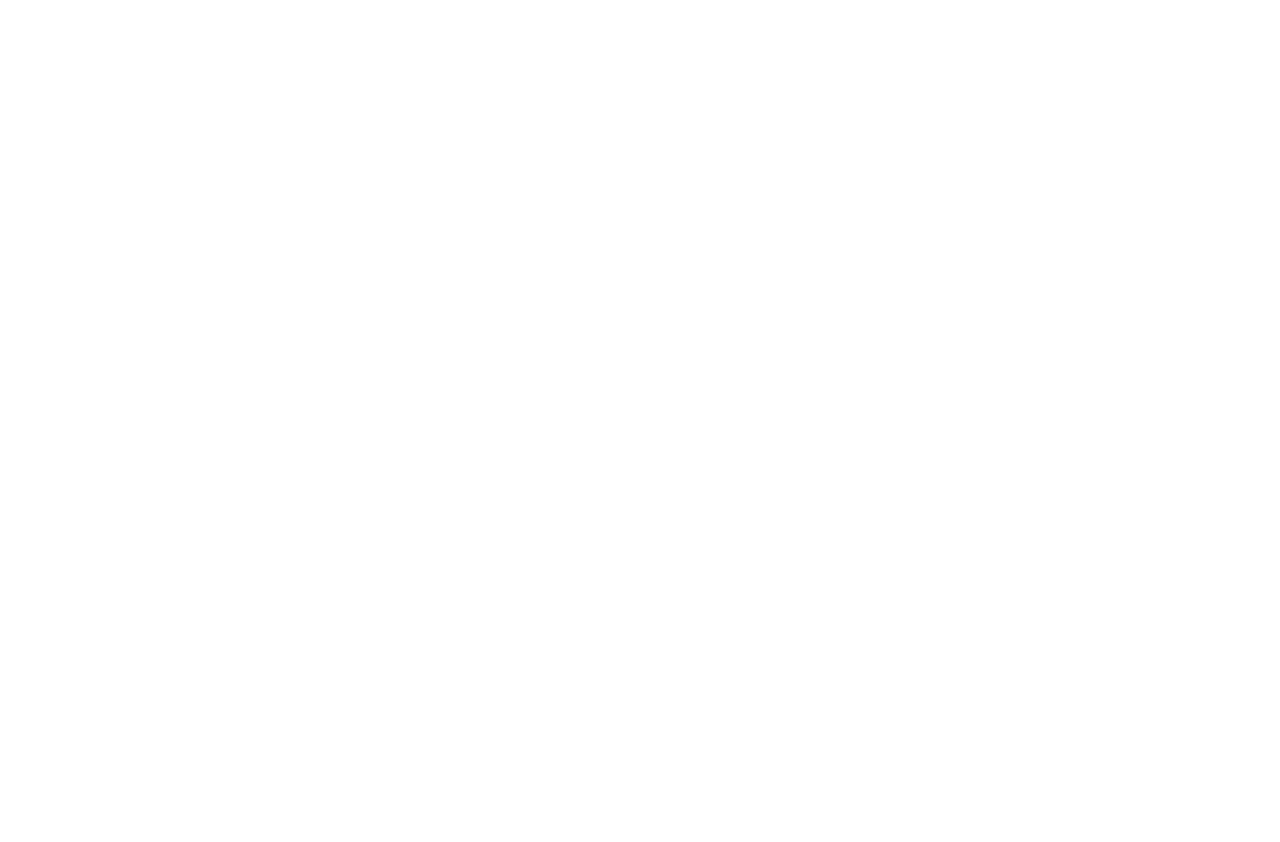
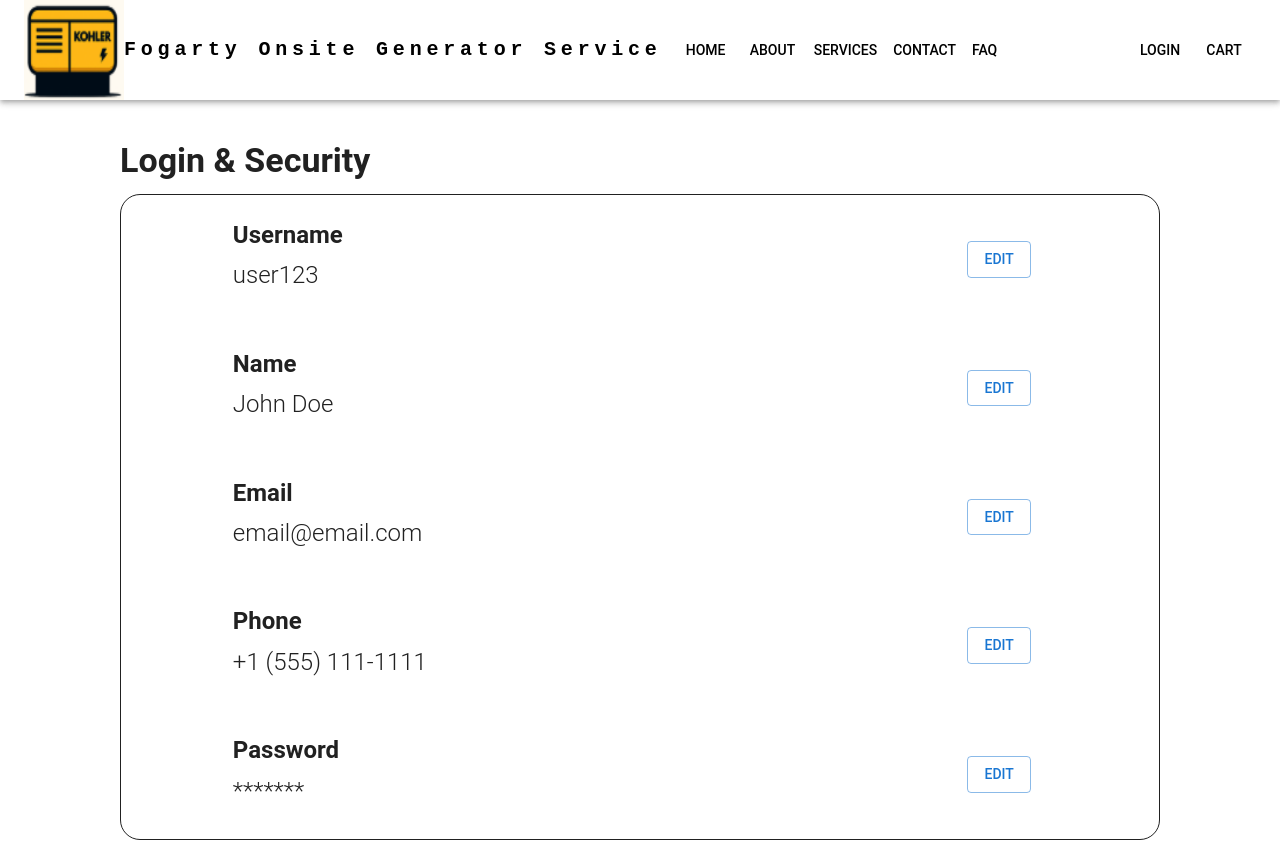
Before and after one commit to Cris4110/FogartyGeneratorServices, a React (Vite) app: page /UserSettings in a window 1280 px wide. Shown: the top 842 px of the page. Before the commit the page ends 800 px from the top, so only its background shows below. Built offline with nearby package versions, Linux system fonts and the light colour scheme.

Commit message:
NF404-140: Added the UserSettings page, removed .env file

```diff
--- /dev/null
+++ b/src/pages/public/UserSettings.tsx
@@ -0,0 +1,72 @@
+import Navbar from "./Navbar";
+import Footer from "./Footer";
+
+import { Box, Button, Grid, Stack, Typography } from "@mui/material";
+
+
+// Helper function that creates a row for each user setting
+// label defines the setting and value defines the user's information
+function settingRow(label: String, value: String) {
+    return (
+        <>
+            {/* Contains each setting to one box/row */}
+            <Box >
+                {/* Each line is a label and a button */}
+                <Grid container spacing={2} sx={{alignItems: "center", justifyContent: "center"}}>
+                    {/* Label */}
+                    <Grid size={8} padding={3} >
+                        {/* Name of the setting the user may change */}
+                        <Typography variant="h5" fontWeight={700} gutterBottom>
+                            {label}
+                        </Typography>
+                        {/* Current value for the setting */}
+                        <Typography variant="h5" fontWeight={300} gutterBottom>
+                            {value}
+                        </Typography>
+                    </Grid>
+                    {/* Button to change setting */}
+                    <Grid container size={2} padding={5} direction="row" sx={{justifyContent: "flex-end"}}>
+                        <Button variant="outlined">Edit</Button>
+                    </Grid>
+                </Grid>
+            </Box>
+        </>
+    );
+}
+
+
+// Main function that sets up the "Login & Security" page
+function UserSettings() {
+    return (
+        <>
+        <Navbar />
+            {/* Main container - stack */}
+            <Stack
+                paddingTop={5}
+                paddingBottom={5}
+                paddingLeft={15}
+                paddingRight={15}
+            >
+                {/* Title */}
+                <Typography variant="h4" fontWeight={700} gutterBottom>
+                    Login & Security
+                </Typography>
+                {/* Setting container */}
+                <Box border={1} borderRadius={5}>
+                    <Stack >
+                        {/* Each setting: label, value */}
+                        {settingRow("Username", "user123")}
+                        {settingRow("Name", "John Doe")}
+                        {settingRow("Email", "email@email.com")}
+                        {settingRow("Phone", "+1 (555) 111-1111")}
+                        {settingRow("Password", "*******")}
+                    </Stack>
+                </Box>
+            </Stack>
+        <Footer/>
+        </>
+    );
+}
+
+
+export default UserSettings;
--- a/src/routes/publicroutes.tsx
+++ b/src/routes/publicroutes.tsx
@@ -4,6 +4,7 @@ import Servicespage from "../pages/public/Servicespage";
 import About from "../pages/public/About";
 import FAQ from "../pages/public/FAQ";
 import ContactPage from "../pages/public/ContactPage";
+import UserSettings from "../pages/public/UserSettings";
 
 const PublicRoutes = () => (
 
@@ -13,6 +14,7 @@ const PublicRoutes = () => (
         <Route path="/FAQ" element={<FAQ />} />
         <Route path="/ContactPage" element={<ContactPage />} />
         <Route path="/services" element={<Servicespage />} />
+        <Route path="/UserSettings" element={<UserSettings />} />
     </Routes>
 
 );
```
Also changed, not shown: 1 other file (tests, documents, lock files or other folders).
